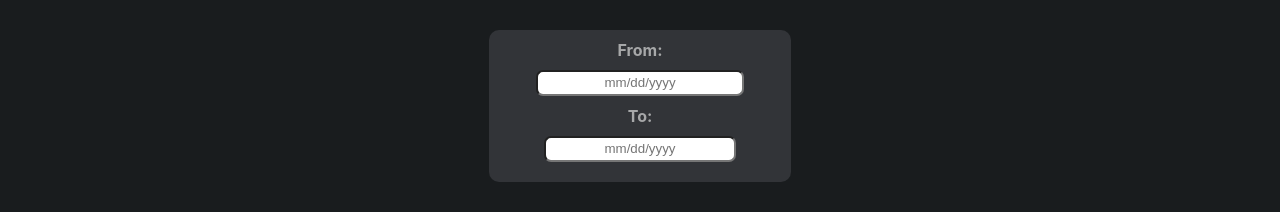
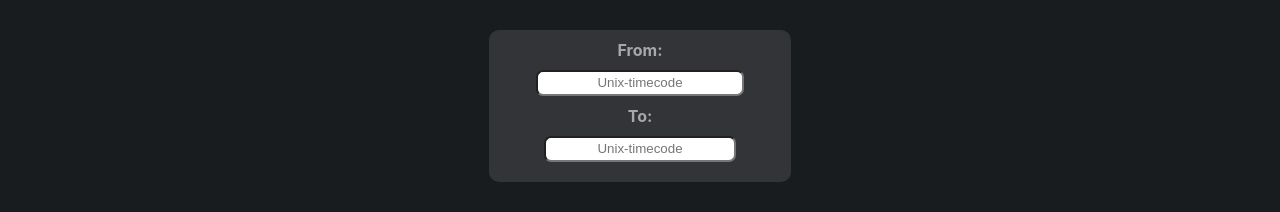
Before and after one commit to guillermoaviles/crosschain-bridging-stats, a React (Create React App) app: page / in a window 1280 px wide. Shown: the part 514-726 px from the top of the page. Built offline with nearby package versions, Linux system fonts and the light colour scheme.

Commit message:
changed input placeholder to unix-timecode

```diff
--- a/src/components/Home.js
+++ b/src/components/Home.js
@@ -94,11 +94,11 @@ const Home = ({data, setData}) => {
             <div className='dates-box'>
                 <div className='input'>
                     <label className='label'>From:</label>
-                    <input className='input-box' placeholder="mm/dd/yyyy" onChange={handleFromTime}/>
+                    <input className='input-box' placeholder="Unix-timecode" onChange={handleFromTime}/>
                 </div>
                 <div className='input'>
                     <label className='label'>To:</label>
-                    <input className='input-box' placeholder="mm/dd/yyyy" onChange={handletoTime}/>
+                    <input className='input-box' placeholder="Unix-timecode" onChange={handletoTime}/>
                 </div>
             </div>
             <Link to = '/stats'>
```
